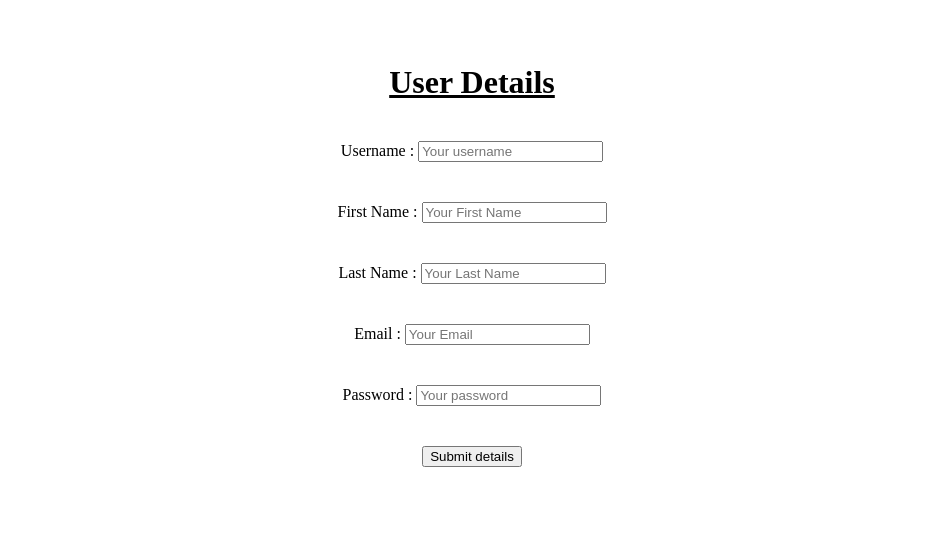
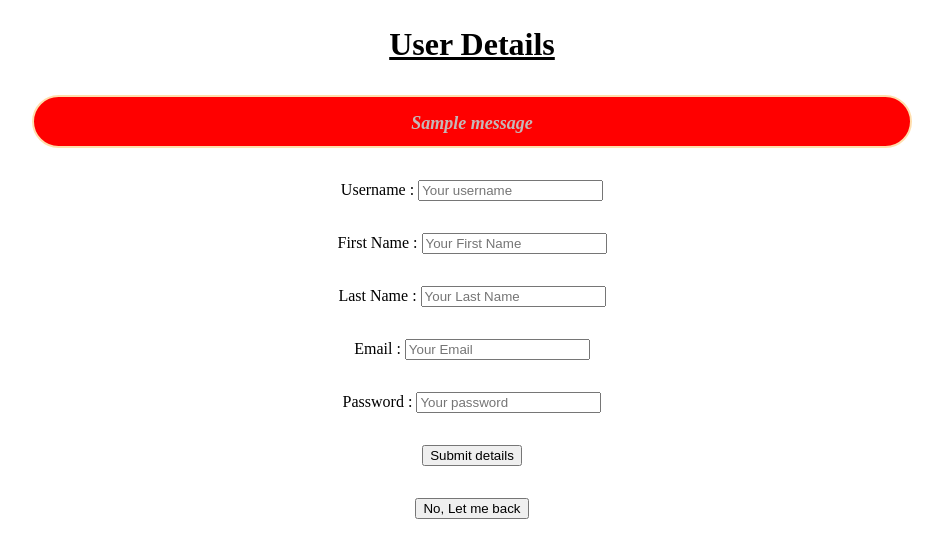
Before and after one commit to PARTHIB-DEB/USER-AUTH, a Django app: page /sin/ in a window 1280 px wide. Shown: the top 558 px of the page, without its empty margins (168-1111 px from the left). Run offline with Django 4.2, Linux system fonts and the light colour scheme; tables that the repository leaves empty hold one stand-in row (values such as "Sample post"); one stand-in notice (Sample message) is shown.

Commit message:
Only username based validation in signIn

```diff
--- a/APP/views.py
+++ b/APP/views.py
@@ -16,12 +16,16 @@ def register(request):
         password=request.POST['password']
         first_name = request.POST['first_name']
         last_name = request.POST['last_name']
-        user=User.objects.create_user(username,email,password)
-        user.first_name=first_name
-        user.last_name=last_name
-        user.save()
-        messages.success(request,f"{username} , Your account has been created!!")
-        return redirect("/")
+        try:  # Validating Only based on Username!! Need some kore individual Validations for some of the attributes
+            user=User.objects.create_user(username,email,password)
+            user.first_name=first_name
+            user.last_name=last_name
+            user.save()
+            messages.success(request,f" {username} , Your account has been created!!")
+            return redirect("/")
+        except Exception:
+            messages.warning(request,f"Object of Username {username} Already exists")
+            return render(request,"signIn.html")
     else:
         return render(request, 'signIn.html')
 
@@ -33,7 +37,7 @@ def signOut(request):
             User.objects.get(username=uname).delete()
             messages.success(request,f"Object of username :{uname} is deleted!!")
             return render(request,"rootPage.html")
-        except Exception as e :
+        except Exception:
             messages.success(request,f"Object of Username {uname} Doesnot exists")
             return render(request,"rootPage.html")
     return render(request,"signOut.html")
--- a/templates/signIn.html
+++ b/templates/signIn.html
@@ -12,7 +12,7 @@
         font-family: "Times New Roman", Times, serif;
         font-weight: 800;
         font-size: xx-large;
-        margin-top: 5vw;
+        margin-top: 2vw;
         text-decoration: underline;
       }
 
@@ -20,22 +20,60 @@
         display: flex;
         flex-direction: column;
         align-items: center;
-        margin: 0vh 4rem;
+        margin: 0rem 4rem;
       }
 
       #container-same {
-        margin-top: 2.5rem;
+        margin-top: 2rem;
       }
 
       .detail-submit-btn {
         text-decoration: none;
         color: black;
       }
+
+      .flash-message{
+        display: flex;
+        justify-content: center;
+        align-items: center;
+        background: red;
+        border: 2px solid navajowhite;
+        border-radius: 3rem;
+        margin: 2rem 12rem 0rem 12rem;
+      }
+
+      .failure-message{
+        font-size:large;
+        font-weight: bold;
+        font-family: 'Times New Roman', Times, serif;
+        display: flex;
+        justify-content: center;
+        align-items: center;
+        margin: 1vw 0vw;
+        color: rgb(196, 184, 184);
+        margin-top: 1rem;
+      }
+
+      .Back-btn{
+          text-decoration: none;
+          color: black;
+          margin-top : 2rem;
+        }
+
+        .No-sout{
+          margin-top: 2rem;
+          display: flex;
+          justify-content: center;
+          align-items: center;
+        }
     </style>
   </head>
 
   <body>
     <div class="Banner">User Details</div>
+    {% for message in messages %}
+    <div class="flash-message"><p class="failure-message"><i>{{message}}</i></p></div>
+    {% endfor %}
     <form method="post" enctype="multipart/form-data">
         {% csrf_token %}
       <div class="attr-container">
@@ -94,6 +132,7 @@
         </div>
         <button type="submit" class="detail-submit-btn" id="container-same">Submit details
         </button>
+        <div class="No-sout"><button type="submit"><a href="/" class="Back-btn">No, Let me back</a></button></div>
       </div>
     </form>
   </body>
```
